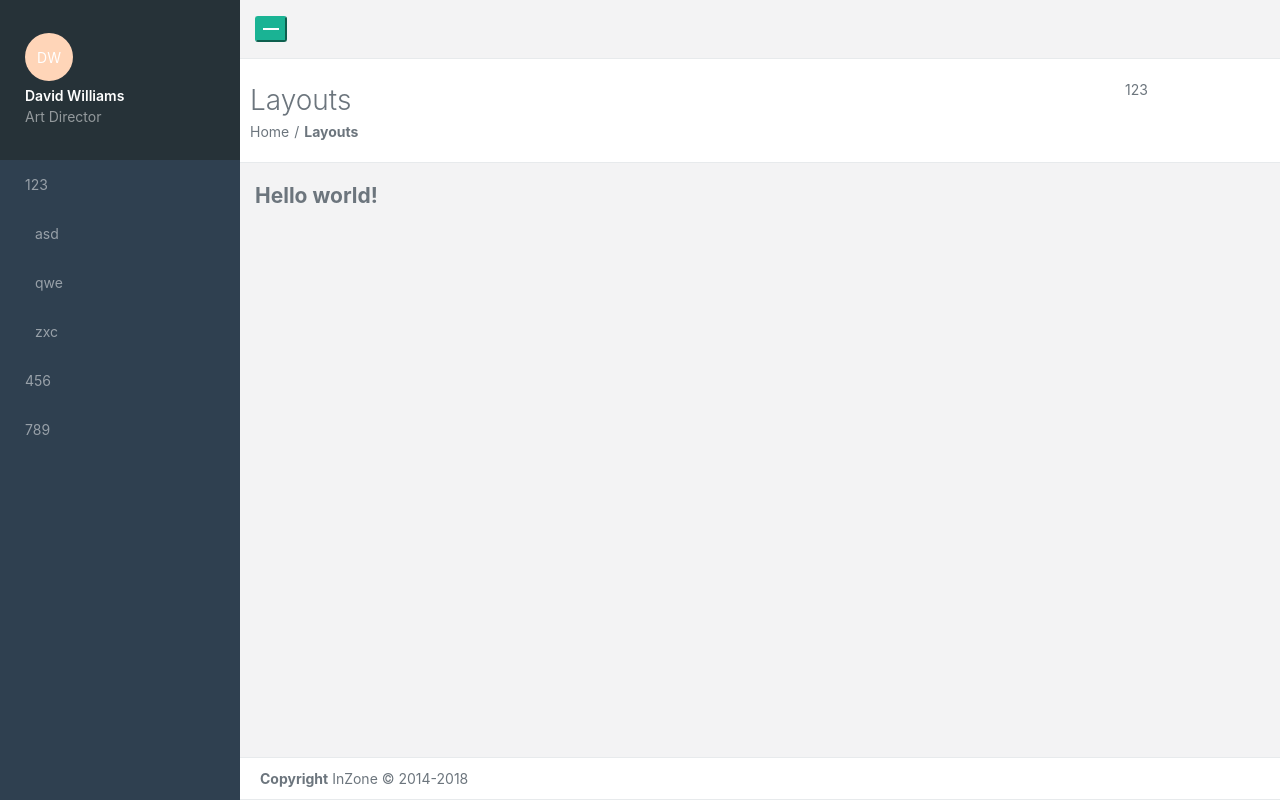
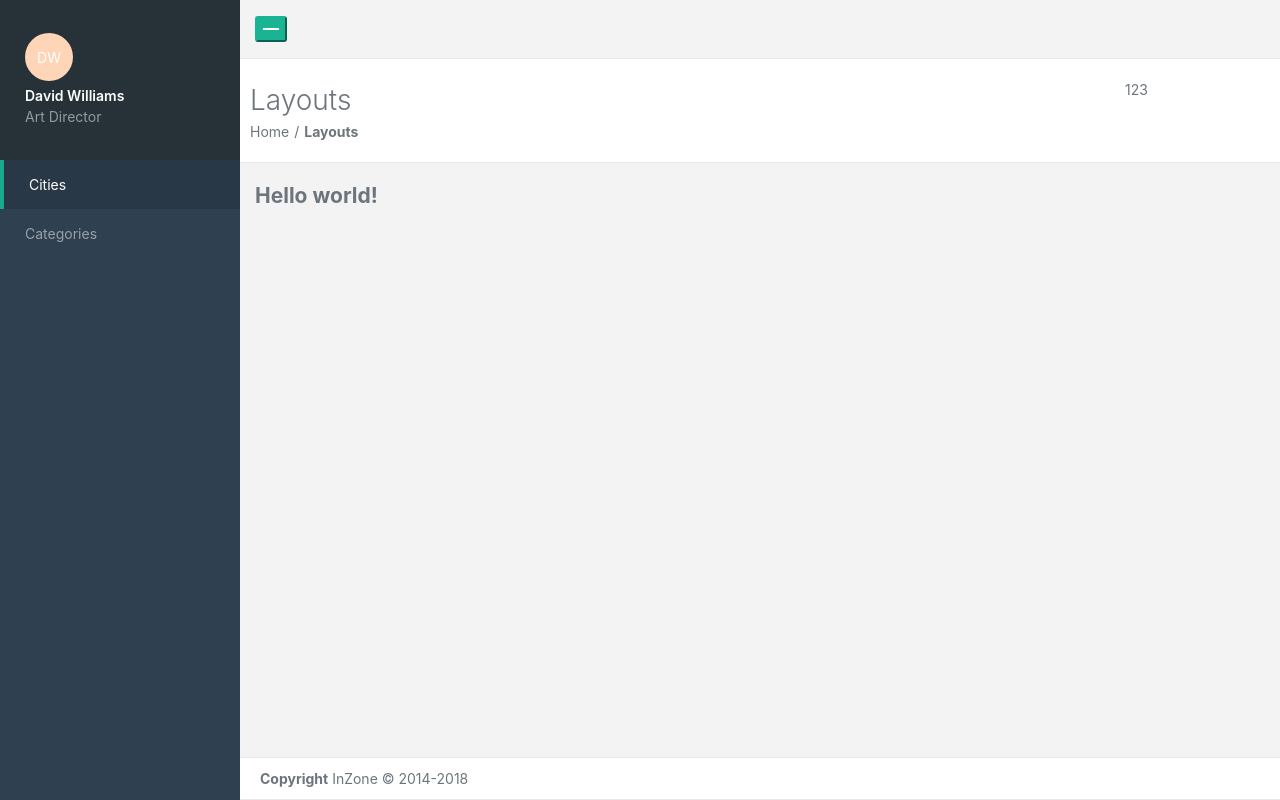
Before and after one commit to podow/inzone-admin, a React (Create React App) app: page / in a window 1280 px wide. Shown: the top 800 px of the page. Built offline with nearby package versions, Linux system fonts and the light colour scheme.

Commit message:
Update layout

```diff
--- a/src/components/App.js
+++ b/src/components/App.js
@@ -6,14 +6,14 @@ import Test from './Test';
 import Layout from './Layout';
 
 const App = () => (
-    <Layout>
-        <Router history={ history }>
+    <Router history={ history }>
+        <Layout>
           <Switch>
             <Route exact path="/" component={ Test } />
             <Redirect to="/" />
           </Switch>
-        </Router>
-    </Layout>
+        </Layout>
+    </Router>
 );
 
 export default App;
--- /dev/null
+++ b/src/components/Drawer.js
@@ -0,0 +1,99 @@
+import React, { useState } from 'react'
+import classNames from 'classnames';
+import { NavLink } from 'react-router-dom';
+
+import styles from './styles/Drawer.module.scss';
+
+import Avatar from './Avatar';
+
+const links = [
+    {
+        id: 1,
+        name: 'Cities',
+        to: '/',
+        subLinks: [
+            { id: 2, name: 'Add city', to: '/cities/add' }
+        ]
+    },
+    {
+        id: 3,
+        name: 'Categories',
+        to: '/categories',
+        subLinks: [
+            { id: 4, name: 'Add category', to: '/categories/add' }
+        ]
+    }
+];
+
+const Drawer = ({ isOpen }) => {
+    const [isDropdownOpen, toggleDropdown] = useState(false);
+
+    return (
+        <nav
+            className={classNames([
+                styles.nav,
+                isOpen && styles.navActive
+            ])}
+        >
+            <ul className={styles.list}>
+
+                {/* Drawer header */}
+                <li className={styles.listHeader}>
+                    <Avatar name='David Williams'/>
+                    <div
+                        className={classNames([
+                            'mt-1',
+                            styles.listHeaderText
+                        ])}
+                    >
+                        David Williams
+                    </div>
+                    <span
+                        className={classNames([
+                            'text-muted'
+                        ])}
+                    >
+                        Art Director
+                    </span>
+                </li>
+                {/* Drawer header */}
+
+                {/* Render Links from json */}
+                { links.map(link => (
+                    <li
+                        key={link.id}
+                        className={styles.listItem}
+                    >
+                        <NavLink
+                            to={link.to}
+                            onClick={event => {
+                                event.preventDefault();
+                                toggleDropdown(!isDropdownOpen);
+                            }}
+                            activeClassName={styles.current}
+                        >
+                            { link.name }
+                        </NavLink>
+                        { link.subLinks && (
+                            <ul
+                                className={classNames([
+                                    styles.subLinks,
+                                    !isDropdownOpen && styles.hiddenSubLinks
+                                ])}
+                            >
+                                { link.subLinks.map(subLink => (
+                                    <li key={subLink.id}>
+                                        <NavLink to={subLink.to}>{ subLink.name }</NavLink>
+                                    </li>
+                                ))}
+                            </ul>
+                        )}
+                    </li>
+                )) }
+                {/* Render Links from json */}
+            </ul>
+        </nav>
+    )
+};
+
+export default Drawer;
--- a/src/components/Layout.js
+++ b/src/components/Layout.js
@@ -4,52 +4,18 @@ import PropTypes from 'prop-types';
 
 import styles from './styles/Layout.module.scss'
 
-import Avatar from './Avatar'
 import Button from './Button'
+import Drawer from './Drawer';
 
 const Layout = ({ children }) => {
     const [isOpen, toggleMenu] = useState(true);
 
     return (
         <div className={styles.wrapper}>
-            <nav
-                className={classNames([
-                    styles.nav,
-                    isOpen && styles.navActive
-                ])}
-            >
-                <ul className={styles.list} >
-                    <li className={styles.listHeader}>
-                        <Avatar name='David Williams' />
-                        <div
-                            className={classNames([
-                                'mt-1',
-                                styles.listHeaderText
-                            ])}
-                        >
-                            David Williams
-                        </div>
-                        <span
-                            className={classNames([
-                                'text-muted',
-                                styles.listHeaderSubText
-                            ])}
-                        >
-                            Art Director
-                        </span>
-                    </li>
-                    <li className={styles.listItem}>
-                        <a href="#">123</a>
-                        <ul>
-                            <li className={styles.listItem}><a href="#">asd</a></li>
-                            <li className={styles.listItem}><a href="#">qwe</a></li>
-                            <li className={styles.listItem}><a href="#">zxc</a></li>
-                        </ul>
-                    </li>
-                    <li className={styles.listItem}><a href="#">456</a></li>
-                    <li className={styles.listItem}><a href="#">789</a></li>
-                </ul>
-            </nav>
+            {/* NAV */}
+            <Drawer isOpen={isOpen} />
+            {/* NAV */}
+
             <main
                 className={classNames([
                     styles.main,
--- /dev/null
+++ b/src/components/styles/Drawer.module.scss
@@ -0,0 +1,62 @@
+.nav {
+  position: relative;
+  left: -100%;
+  transition: .5s;
+  width: 0;
+}
+
+.navActive {
+  left: 0;
+  min-width: 240px;
+  flex: 1;
+}
+
+.list {
+  list-style: none;
+  color: #ffffff;
+  margin: 0;
+  padding: 0;
+}
+
+.listHeader {
+  padding: 33px 25px;
+  background-color: #263238;
+}
+
+.listHeaderText {
+  font-weight: 600;
+}
+
+.listItem {
+  a {
+    color: #ffffff;
+    width: 100%;
+    display: inline-block;
+    padding: 14px 20px 14px 25px;
+    opacity: .5;
+    &:hover {
+      opacity: 1;
+      background-color: #293846;
+    }
+  }
+  ul {
+    list-style: none;
+    margin: 0;
+    padding-left: 10px;
+  }
+}
+
+.subLinks {
+  overflow: hidden;
+  transition: .5s;
+}
+
+.hiddenSubLinks {
+  height: 0;
+}
+
+.current {
+  border-left: 4px solid #19aa8d;
+  background-color: #293846;
+  opacity: 1 !important;
+}
--- a/src/components/styles/Layout.module.scss
+++ b/src/components/styles/Layout.module.scss
@@ -1,55 +1,5 @@
 .wrapper {
   display: flex;
-}
-
-.nav {
-  position: relative;
-  left: -100%;
-  transition: .5s;
-  width: 0;
-}
-
-.navActive {
-  left: 0;
-  min-width: 240px;
-  flex: 1;
-}
-
-.list {
-  list-style: none;
-  color: #ffffff;
-  margin: 0;
-  padding: 0;
-}
-
-.listHeader {
-  padding: 33px 25px;
-  background-color: #263238;
-}
-
-.listHeaderText {
-  font-weight: 600;
-}
-
-.listItem {
-  a {
-    color: #ffffff;
-    width: 100%;
-    display: inline-block;
-    padding: 14px 20px 14px 25px;
-    opacity: .5;
-    &:hover {
-      opacity: 1;
-    }
-  }
-  ul {
-    list-style: none;
-    margin: 0;
-    padding-left: 10px;
-  }
-  &:hover {
-    background-color: #293846;
-  }
 }
 
 .pan {
```
